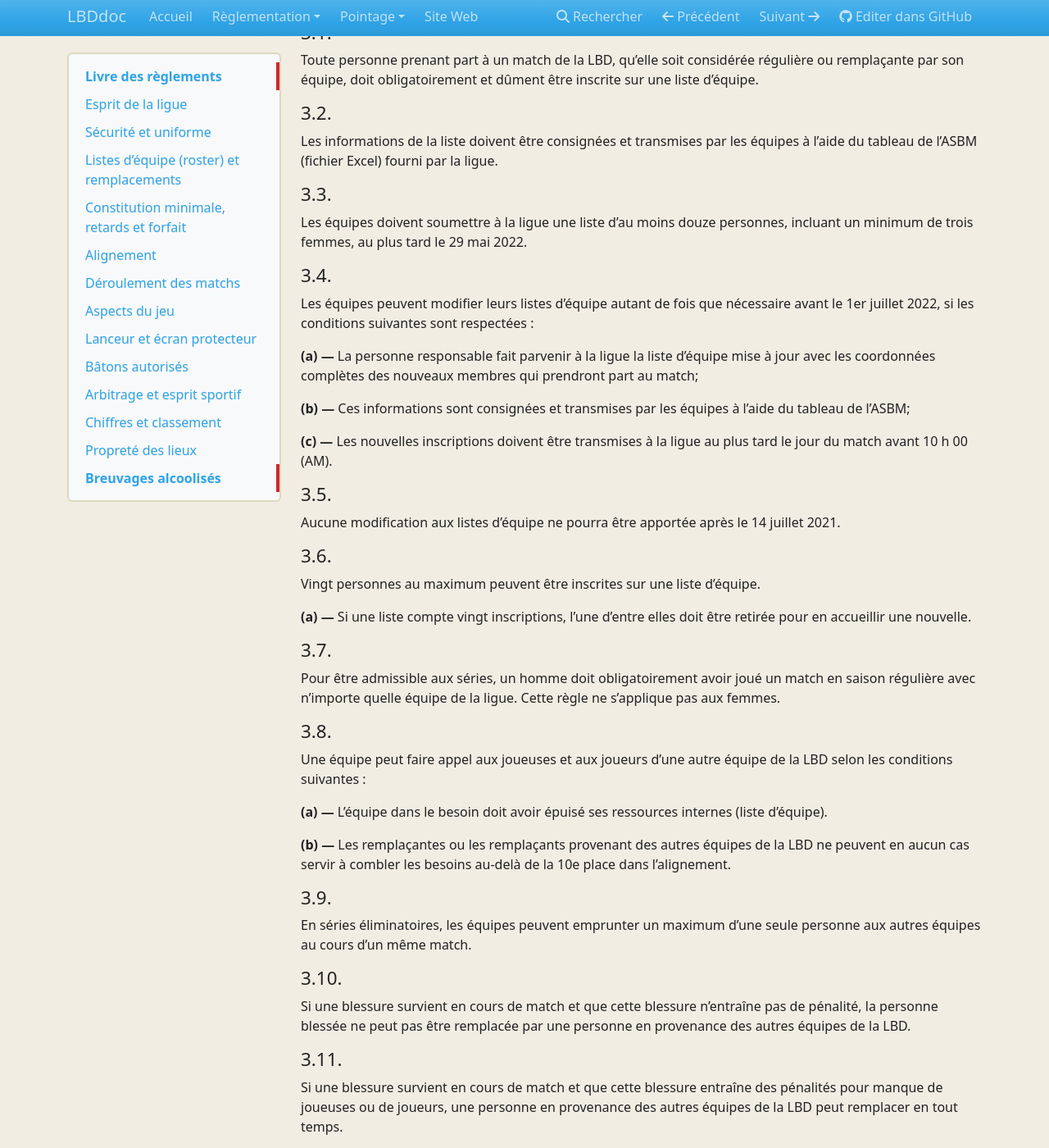
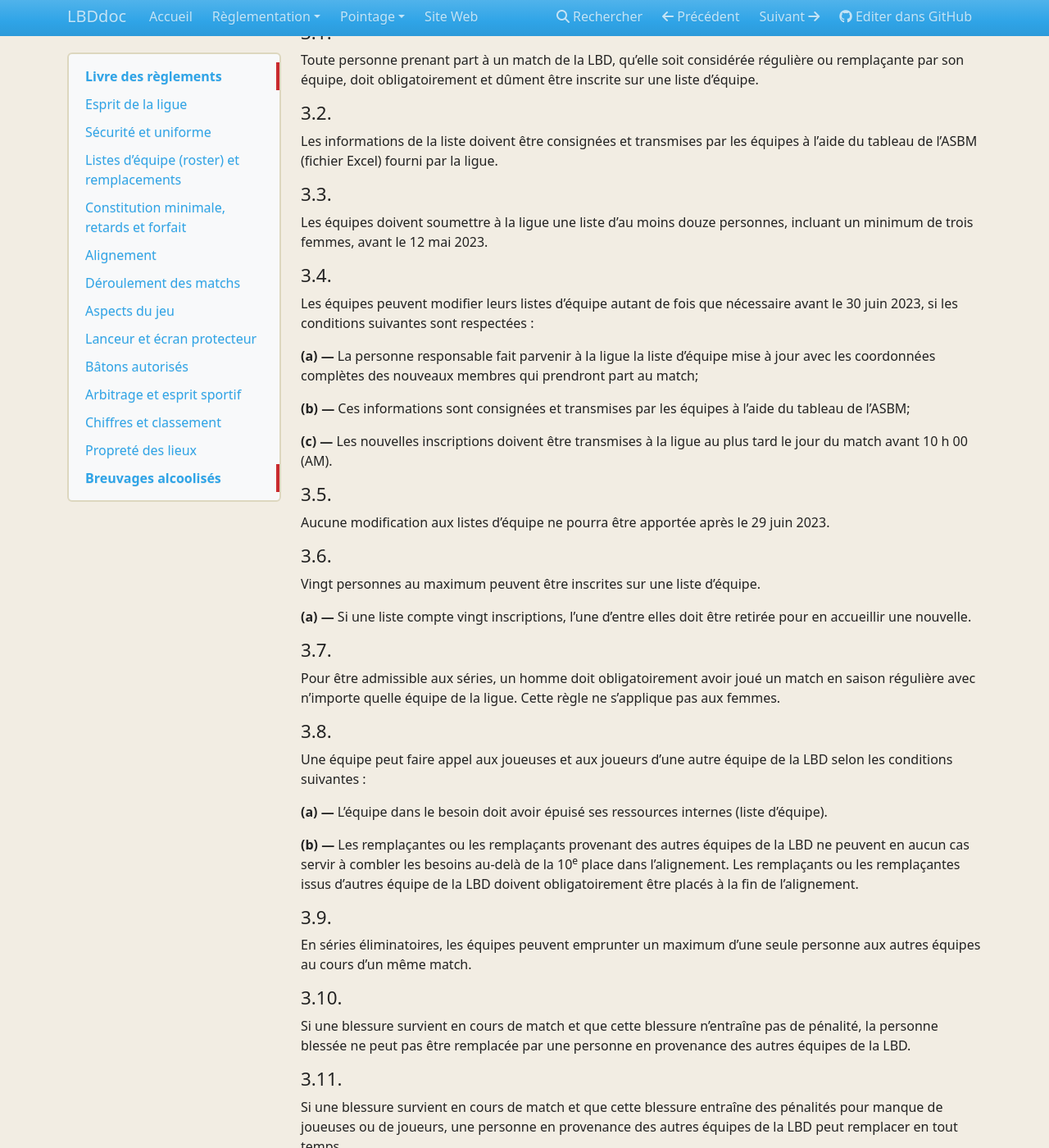
Before and after one commit to balledominicale/lbd-doc, an MkDocs documentation site: the page built from docs/reglementation/livre.md, in a window 1280 px wide and 1400 px high, scrolled down 948 px. Shown: the whole window at 82% size. Built offline with MkDocs 1.6.1, drawn with Linux system fonts in a browser that asks for light colours; nearby versions of some CDN libraries; some of the changed text lies outside the part shown.

Commit message:
MIse a jour livre des regles

```diff
--- a/docs/reglementation/livre.md
+++ b/docs/reglementation/livre.md
@@ -51,11 +51,11 @@ Les informations de la liste doivent être consignées et transmises par les éq
 
 ###
 
-Les équipes doivent soumettre à la ligue une liste d’au moins douze personnes, incluant un minimum de trois femmes, au plus tard le 29 mai 2022.
+Les équipes doivent soumettre à la ligue une liste d’au moins douze personnes, incluant un minimum de trois femmes, avant le 12 mai 2023.
 
 ###
 
-Les équipes peuvent modifier leurs listes d’équipe autant de fois que nécessaire avant le 1er juillet 2022, si les conditions suivantes sont respectées :
+Les équipes peuvent modifier leurs listes d’équipe autant de fois que nécessaire avant le 30 juin 2023, si les conditions suivantes sont respectées :
 
 
 **(a) —** La personne responsable fait parvenir à la ligue la liste d’équipe mise à jour avec les coordonnées complètes des nouveaux membres qui prendront part au match;
@@ -68,7 +68,7 @@ Les équipes peuvent modifier leurs listes d’équipe autant de fois que néces
 
 ###
 
-Aucune modification aux listes d’équipe ne pourra être apportée après le 14 juillet 2021.
+Aucune modification aux listes d’équipe ne pourra être apportée après le 29 juin 2023.
 
 ###
 
@@ -86,7 +86,7 @@ Une équipe peut faire appel aux joueuses et aux joueurs d’une autre équipe d
 
 **(a) —** L’équipe dans le besoin doit avoir épuisé ses ressources internes (liste d’équipe).
 
-**(b) —** Les remplaçantes ou les remplaçants provenant des autres équipes de la LBD ne peuvent en aucun cas servir à combler les besoins au-delà de la 10e place dans l’alignement.
+**(b) —** Les remplaçantes ou les remplaçants provenant des autres équipes de la LBD ne peuvent en aucun cas servir à combler les besoins au-delà de la 10<sup>e</sup> place dans l’alignement.  Les remplaçants ou les remplaçantes issus d’autres équipe de la LBD doivent obligatoirement être placés à la fin de l’alignement.
 
 ###
 
@@ -103,6 +103,10 @@ Si une blessure survient en cours de match et que cette blessure entraîne des p
 ###
 
 Qu’une blessure entraîne ou non des pénalités, la personne blessée peut en tout temps être remplacée par une personne dûment inscrite sur la liste d’équipe de la personne blessée.
+
+###
+
+Un joueur ou une joueuse peut agir comme lanceur pour son équipe sans pour autant figurer sur l’alignement officiel pour une partie. Le cas échéant, le joueur ou la joueuse ne peut pas  participer à l’offensive (aucun tour au bâton). Ce joueur ou cette joueuse doit obligatoirement être inscrit.e sur une liste d’équipe.
 
 ---
 
@@ -286,7 +290,6 @@ Lorsqu’une équipe tire de l’arrière lors de son tour au bâton en septièm
 
 **(c) —** Si le pointage est égal après 6 manches complète, l’équipe visiteuse est limitée à 4 points. Si elle prend les devants lors de son tour au bâton, l’équipe receveuse bénéficiera alors d’une manche ouverte lors de son tour au bâton.
 
-
 ###
 
 La règle de la chandelle intérieure (in-field fly) est en vigueur (SBC 1-52). L’arbitre applique la règle selon son jugement.
@@ -403,7 +406,7 @@ L’écran protecteur est positionné à 40 pieds du marbre (environ 5 à 6 pied
 
 Le lancer doit obligatoirement s’effectuer dans l’axe « plaque du lanceur-marbre », et ce, malgré la présence du filet.
 
-**(a) —** Le lanceur ou la lanceuse peut, à sa guise, déplacer latéralement le filet de manière à lui permettre de lancer dans l’axe indiqué ci-dessus.
+**(a) —** Le lanceur ou la lanceuse peut, à sa guise, déplacer latéralement le filet de manière à lui permettre de lancer dans l’axe indiqué ci-dessus. Toutefois, le filet doit en tout temps demeurer en contact avec cet axe, dont la largeur correspond à celle de de la plaque du lanceur.
 
 **(b) —** Immédiatement après son lancer, le lanceur doit effectuer un pas de côté pour sécuriser sa position derrière le filet.
 
```
